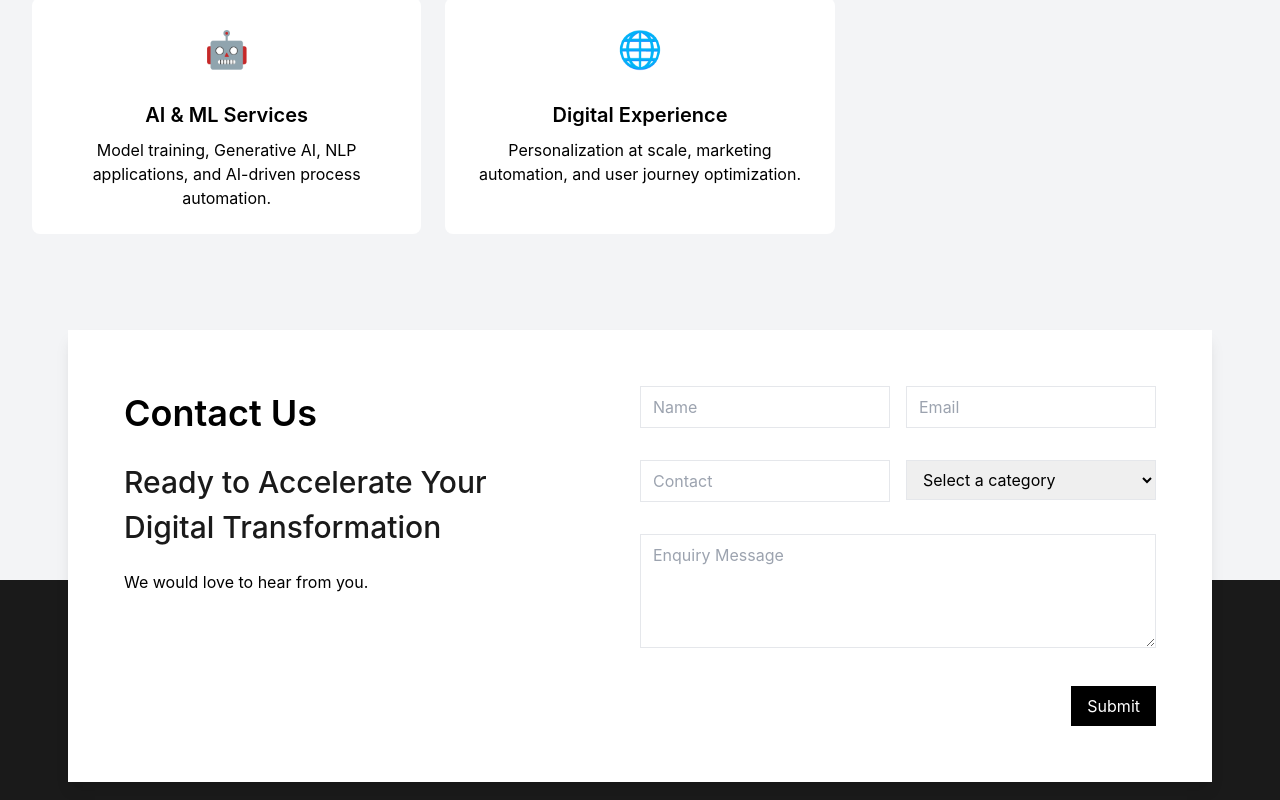
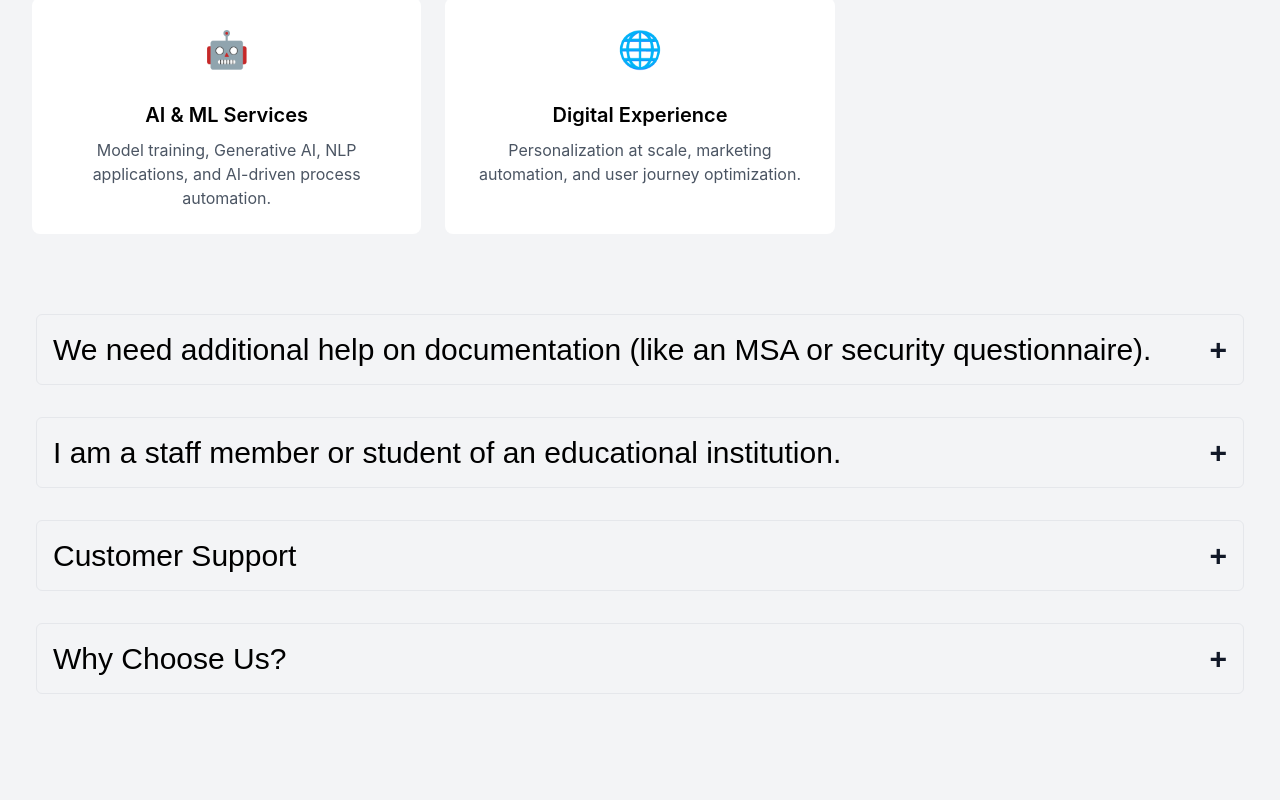
Before and after one commit to pankajpal05/Jahia-ad, a React (Vite) app: page / in a window 1280 px wide. Shown: the part 4620-5420 px from the top of the page. Built offline with nearby package versions, Linux system fonts and the light colour scheme.

Commit message:
accordion implimented

```diff
--- a/src/components/Accordion.jsx
+++ b/src/components/Accordion.jsx
@@ -1,6 +1,5 @@
 import React, { useState } from 'react';
 import PropTypes from 'prop-types';
-
 const Accordion = ({ items, singleOpen, defaultOpen,showToggle }) => {
   const [openIndexes, setOpenIndexes] = useState(
     singleOpen
@@ -31,9 +30,8 @@ const Accordion = ({ items, singleOpen, defaultOpen,showToggle }) => {
     }
     setIsAllOpen(!isAllOpen); // Toggle the "Open All" / "Close All" state
   };
-
   return (
-    <div className="accordion w-full max-w-xl mx-auto">
+    <div className="accordion w-full max-w-[1240px] mx-auto ">
       <button
         className={`${showToggle ? "block":"hidden" } accordion-toggle-all mb-4 px-4 py-2 bg-blue-500 text-white rounded-md focus:outline-none hover:bg-blue-400`}
         onClick={toggleAll}
@@ -47,26 +45,33 @@ const Accordion = ({ items, singleOpen, defaultOpen,showToggle }) => {
 
         return (
           <div
-            className={`accordion-item mb-2 border rounded-md ${isOpen ? 'bg-gray-100' : 'bg-white'}`}
+            className={`py-3 accordion-item mb-8 border rounded-md ${isOpen ? 'bg-blue-100' : 'bg-gray-100'}`}
             key={index}
           >
             <button
-              className="accordion-header w-full px-4 py-2 text-left font-medium text-gray-700 focus:outline-none hover:bg-gray-200"
+              className="accordion-header items-center flex justify-between w-full   px-4  focus:outline-none "
               onClick={() => togglePanel(index)}
               aria-expanded={isOpen}
               aria-controls={`panel-${index}`}
               id={`accordion-header-${index}`}
               tabIndex={0}
             >
-              {item.title}
+              <h3 className='text-center lg:text-3xl text-2xl text-black font-normal '>
+              <span >{item.title}</span>
+              </h3>
+             <span className='text-3xl font-bold'>
+              {
+                isOpen ? '-' : '+'
+              }
+             </span>
             </button>
             <div
-              className={`accordion-panel ${isOpen ? 'block' : 'hidden'} px-4 py-2`}
+              className={`accordion-panel text-gray-700 text-lg text-left  leading-10   ${isOpen ? 'block' : 'hidden'} px-4 py-2`}
               id={`panel-${index}`}
               role="region"
               aria-labelledby={`accordion-header-${index}`}
             >
-              {item.content}
+              {item.description}
             </div>
           </div>
         );
@@ -93,9 +98,9 @@ Accordion.propTypes = {
 Accordion.defaultProps = {
   // Default items for the accordion
   items: [
-    { title: 'Panel 1', content: 'Content for panel 1' },
-    { title: 'Panel 2', content: 'Content for panel 2' },
-    { title: 'Panel 3', content: 'Content for panel 3' },
+    { title: 'Panel 1', description: 'Content for panel 1' },
+    { title: 'Panel 2', description: 'Content for panel 2' },
+    { title: 'Panel 3', description: 'Content for panel 3' },
   ],
   singleOpen: true,
   defaultOpen: null,
--- a/src/components/CardV5.jsx
+++ b/src/components/CardV5.jsx
@@ -2,7 +2,7 @@ import React from "react";
 import PropTypes from "prop-types";
 const CardV5 = ({ title, description, stepNumber, icon }) => {
   return (
-    <div className="relative bg-white p-6 rounded-lg mt-10 transition-transform duration-500 ease-in-out hover:scale-110">
+    <div className="relative bg-white p-6 rounded-lg mt-10 transition-transform duration-500 ease-in-out hover:scale-105">
       {icon && <div className="text-4xl mb-4 text-center">{icon}</div>}
       {stepNumber &&
         <div className="absolute -top-4 left-1/2 transform -translate-x-1/2 w-10 h-10 flex items-center justify-center bg-primary text-white rounded-full text-lg font-bold">
@@ -16,7 +16,7 @@ const CardV5 = ({ title, description, stepNumber, icon }) => {
       </h3>
        }
       {
-        description && <p className="text-black - text-center">{description}</p>
+        description && <p className="text-gray-600  text-center">{description}</p>
       }
 
     </div>
--- a/src/pages/index.jsx
+++ b/src/pages/index.jsx
@@ -18,7 +18,7 @@ import { TeaserV3 } from "../components/TeaserV3";
 import Heading from "../components/Heading";
 import { CardV4 } from "../components/CardV4";
 import CardV5 from "../components/CardV5";
-
+import Accordion from "../components/Accordion";
 
 const Index = () => {
   const navItems = ["home", "about", "services", "demo"];
@@ -141,6 +141,26 @@ const Index = () => {
     },
   ];
 
+  const accordionItems = [
+    {
+      title: "We need additional help on documentation (like an MSA or security questionnaire). ",
+      description: "We’re happy to work together on your company’s security questionnaire or an MSA! Please reach out to our sales team at miro.com/contact/sales for specific questions.",
+    },
+    {
+      title: "I am a staff member or student of an educational institution.",
+      description: "Discover our step-by-step approach to delivering high-quality websites, from planning and design to development and deployment.",
+    },
+    {
+      title: "Customer Support",
+      description: "We provide dedicated customer support to ensure your website operates seamlessly and meets your business needs.",
+    },
+    {
+      title: "Why Choose Us?",
+      description: "Find out why our clients trust us for their web development projects. Quality, reliability, and innovation are at the core of what we do.",
+    },
+  ];
+
+
   return (
     <>
       <Header links={navItems} />
@@ -252,11 +272,16 @@ const Index = () => {
       </div>
       <div className="grid grid-cols-1 sm:grid-cols-2 lg:grid-cols-3 gap-6 p-8 max-w-7xl w-full">
         {capabilities.map((capability, index) => (
-          <CardV5 icon ={capability.icon}   title ={capability.title}  description={capability.description}/>
+          <CardV5
+            icon={capability.icon}
+            title={capability.title}
+            description={capability.description}
+          />
         ))}
-
-
       </div>
+      <SectionContainer className="mt-10">
+      <Accordion  items ={accordionItems} />
+      </SectionContainer>
       <Footer />
     </>
   );
```
